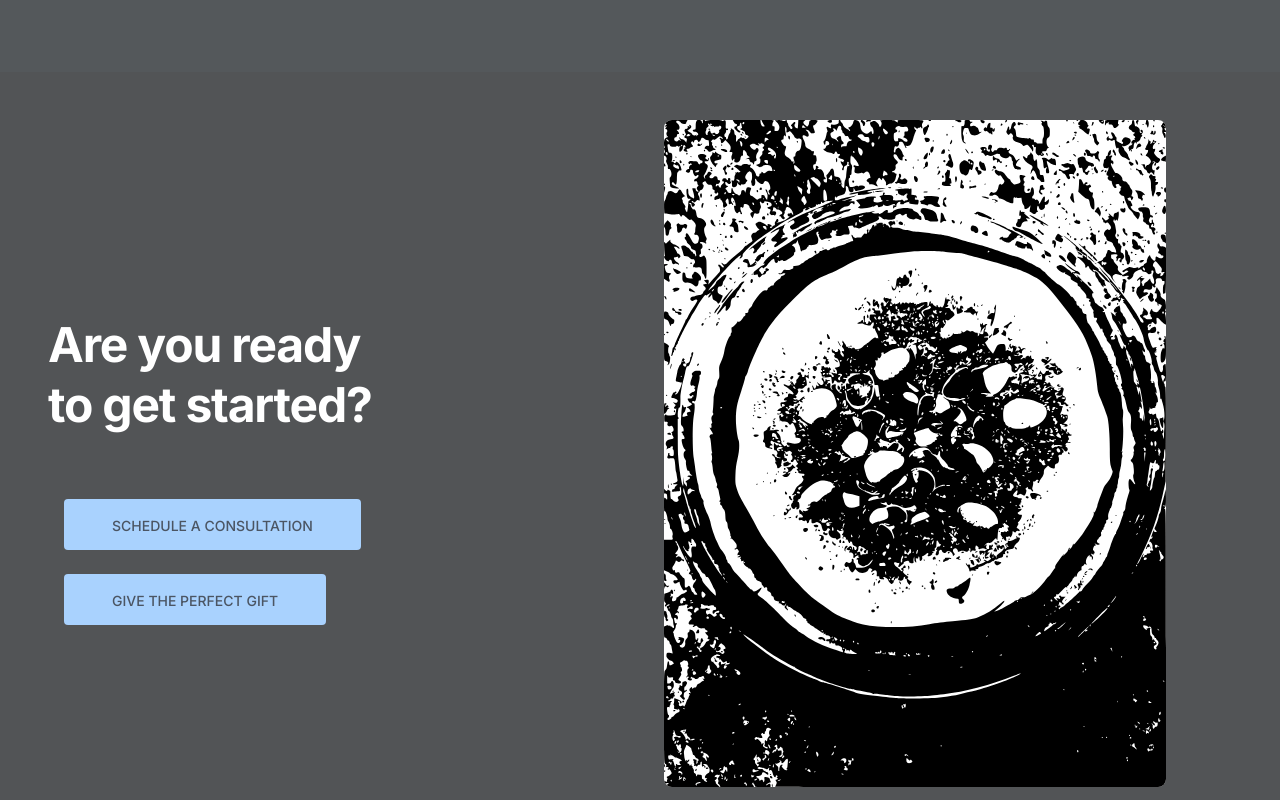
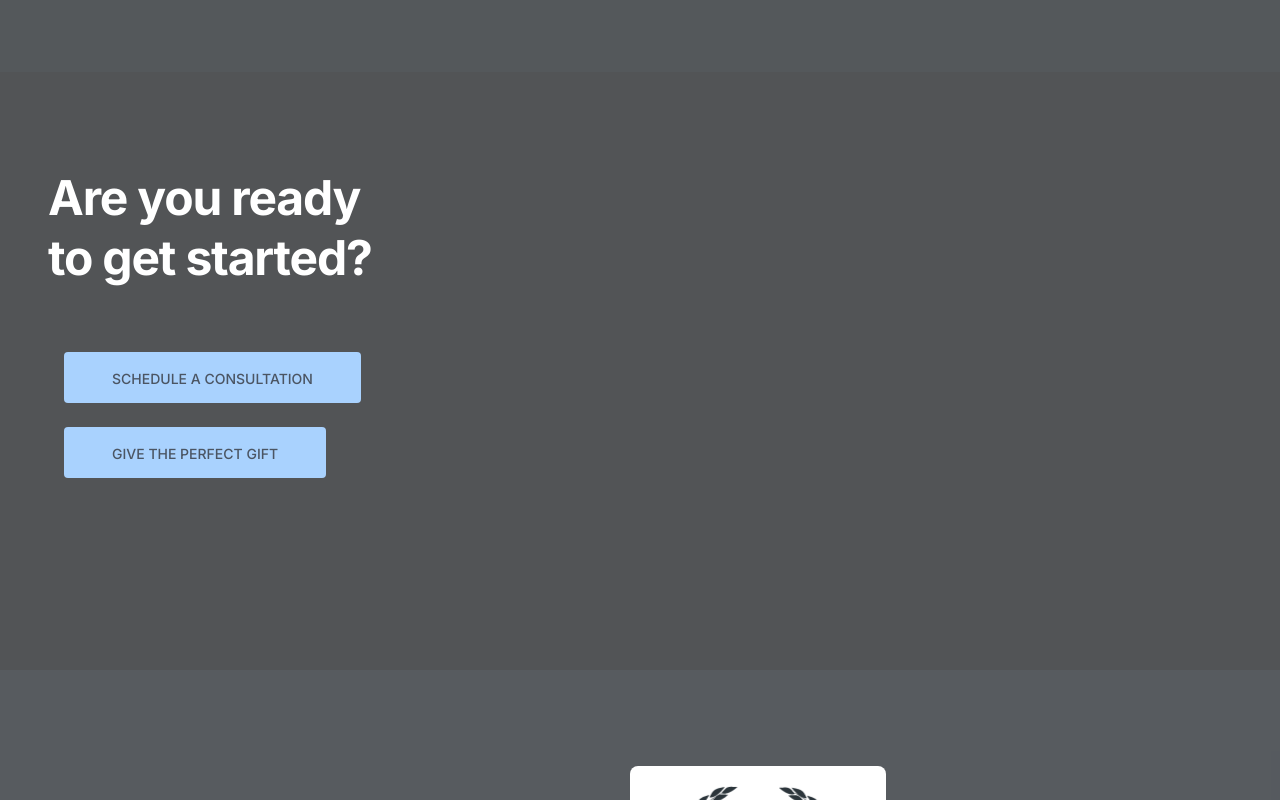
Before and after one commit to Ekalex/website, a Next.js app: page / in a window 1280 px wide. Shown: the part 3060-3860 px from the top of the page. Built offline with nearby package versions, Linux system fonts and the light colour scheme.

Commit message:
initial commit

```diff
--- a/components/Contact/index.tsx
+++ b/components/Contact/index.tsx
@@ -1,6 +1,5 @@
 import NewsLatterBox from "./NewsLatterBox";
 import Image from "next/image";
-import flipLogo from '../../public/images/homepage/background-food-bowl.svg';
 
 const Contact = () => {
   return (
@@ -17,17 +16,6 @@ const Contact = () => {
             <a className="inline-block rounded  m-4 px-12 pt-4 pb-3.5 text-sm font-medium uppercase leading-normal text-gray-600 bg-primary hover:bg-indigo-400 hover:text-white"
               data-te-ripple-init data-te-ripple-color="light" href="https://squareup.com/gift/MLSQND4VMTYVV/order" role="button">Give the perfect gift</a>
           </div>
-
-          <div className="flex">
-
-            <Image
-              src={flipLogo}
-              alt="Food bowl picture"
-              className="bg-white rounded-lg"
-              width={502}
-              height={971} />
-
-          </div>
         </div>
       </div>
     </section>
```
Also changed, not shown: 1 other file (tests, documents, lock files or other folders).
